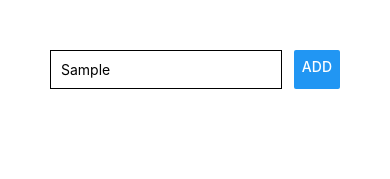
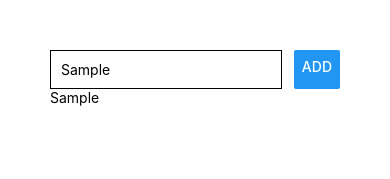
Before and after one commit to ECSYoung/GoalsToDoListReactNative, a React Native app: screen / in a window 390 px wide. Both pictures are taken after typing "Sample" into the empty fields and a click on the button "ADD". Shown: the top 179 px of the page. Built offline with nearby package versions, Linux system fonts and the light colour scheme.

Commit message:
fixed second useState to [], added function to button to add goals to second useState array. On add, the new state array will render as Text.

```diff
--- a/App.js
+++ b/App.js
@@ -3,7 +3,7 @@ import { StyleSheet, Text, View, TextInput, Button } from 'react-native';
 
 export default function App() {
   const [enteredGoal, setEnteredGoal] = useState('');
-  const [courseGoals, setCourseGoals] = useState('');
+  const [courseGoals, setCourseGoals] = useState([]);
 
   // set state from input text
   const goalInputHandler = (enteredText) => {
@@ -28,7 +28,7 @@ export default function App() {
           onPress={addGoalHandler} />
       </View>
       <View>
-
+        {courseGoals.map((goal) => <Text key={goal}>{goal}</Text>)}
       </View>
     </View>
   );
```
